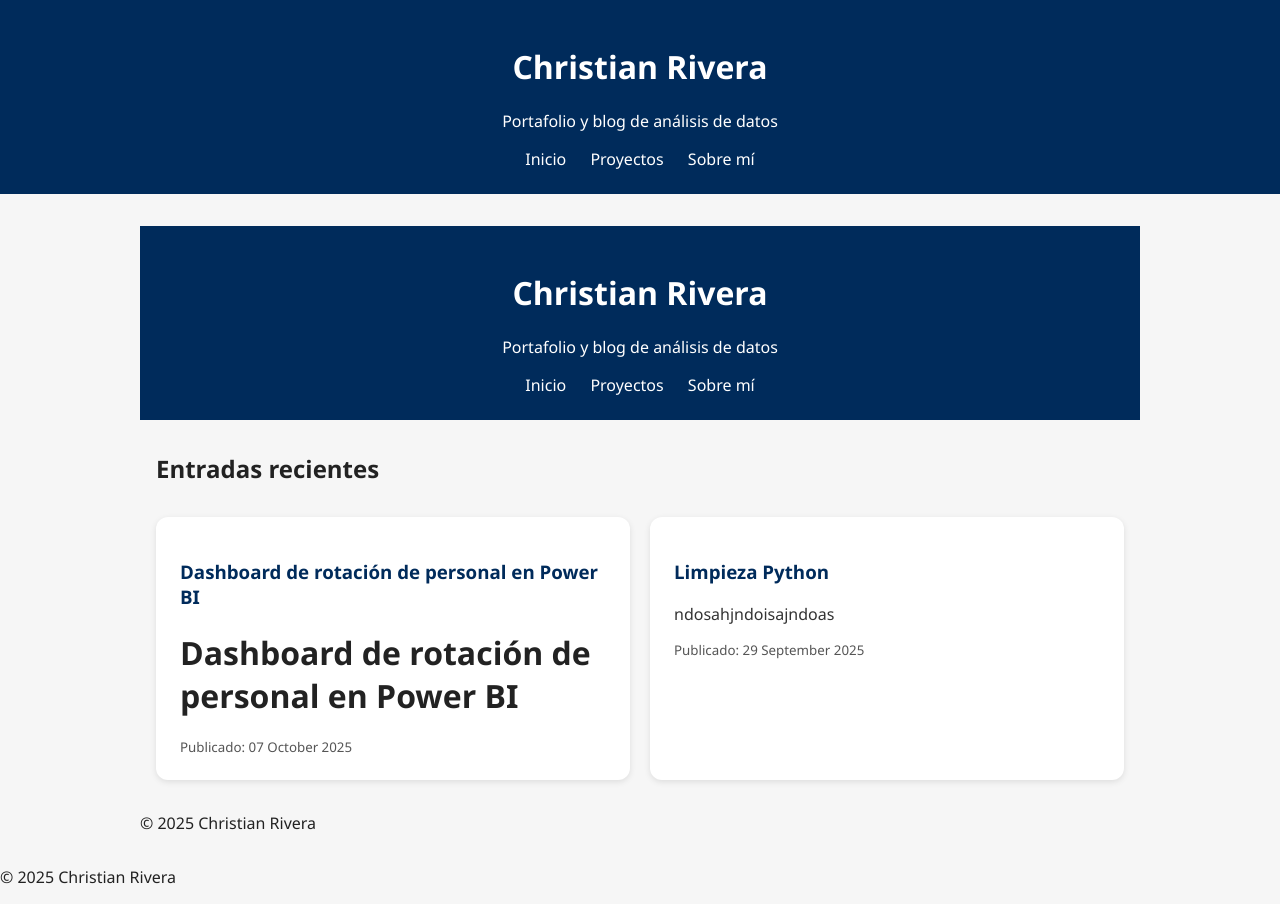
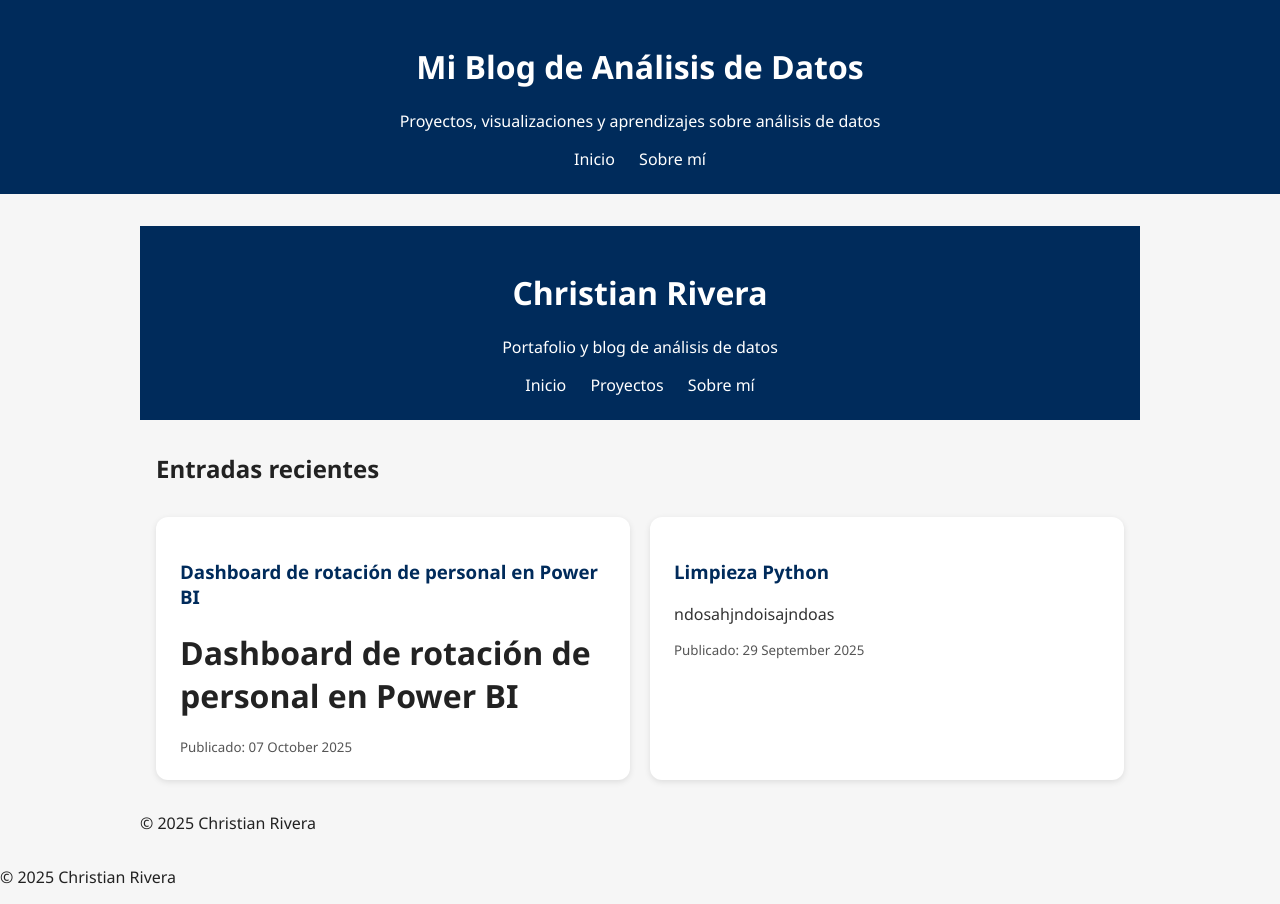
Before and after one commit to ChrisRV77/ChrisRV77.github.io, a Jekyll site: the page built from index.html, in a window 1280 px wide. Built offline with Jekyll 4.4.1, drawn with Linux system fonts in a browser that asks for light colours.

Commit message:
Update default.html

```diff
--- a/_layouts/default.html
+++ b/_layouts/default.html
@@ -9,15 +9,13 @@
 <body>
 
 <header>
-  <h1>Christian Rivera</h1>
-  <p>Portafolio y blog de análisis de datos</p>
+  <h1>{{ site.title }}</h1>
+  <p>{{ site.description }}</p>
   <nav>
-    <a href="index.html">Inicio</a>
-    <a href="posts.html">Proyectos</a>
-    <a href="about.html">Sobre mí</a>
+    <a href="/index.html">Inicio</a>
+    <a href="/about.html">Sobre mí</a>
   </nav>
 </header>
-
 
   <main>
     {{ content }}
```
